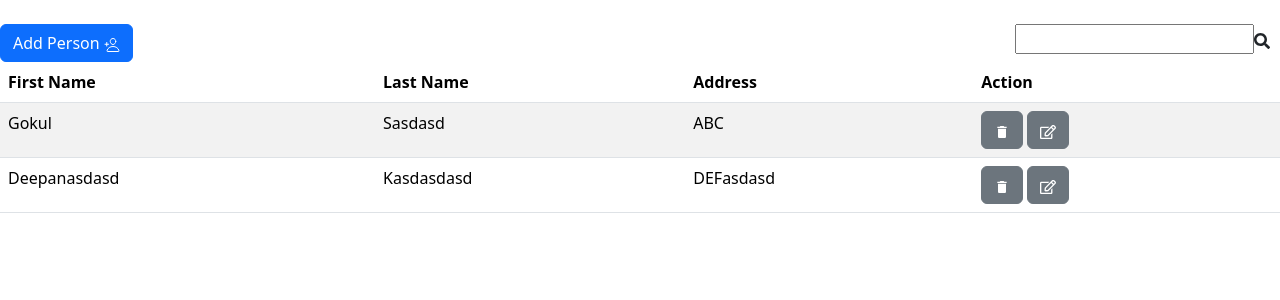
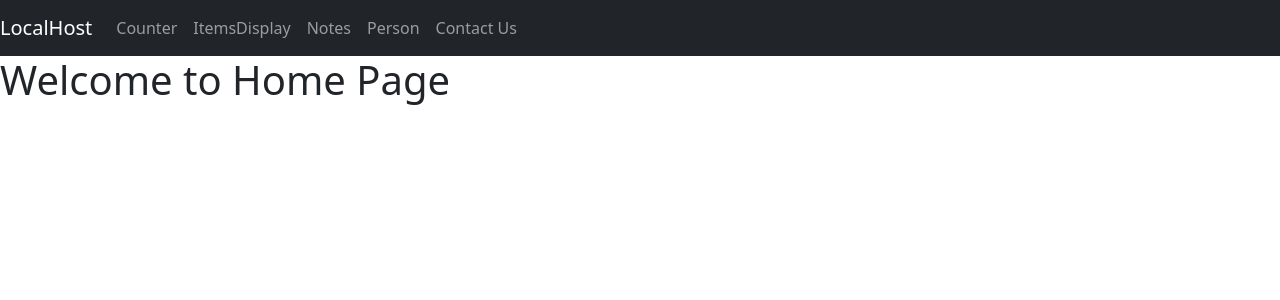
Before and after one commit to Gokul-DA/react-sample-apps, a React (Create React App) app: page /home in a window 1280 px wide. Shown: the top 300 px of the page. Built offline with nearby package versions, Linux system fonts and the light colour scheme; data requests are answered from the project's data file.

Commit message:
Router Implemented

```diff
--- a/src/App.js
+++ b/src/App.js
@@ -5,16 +5,63 @@ import NoteAppFunctional from './component/NotesApp/NoteApp'
 import NotesAppClass from './component/NotesAppComponent/NotesApp'
 import PersonList from './component/TableApp/PersonList'
 import '../node_modules/bootstrap/dist/css/bootstrap.min.css'
-
+import { Link, NavLink, Route, Router, Routes } from 'react-router-dom'
+import Home from './component/Home'
+import NotFound from './component/NotFound'
 function App() {
   return (
     <>
+      <nav className='navbar navbar-expand-lg navbar-dark bg-dark'>
+        <Link to='/home' className='navbar-brand'>
+          LocalHost
+        </Link>
+
+        <div className='collapse navbar-collapse' id='navbarSupportedContent'>
+          <ul className='navbar-nav mr-auto'>
+            <li className='nav-item'>
+              <NavLink to='/counter' className='nav-link'>
+                Counter
+              </NavLink>
+            </li>
+            <li className='nav-item'>
+              <NavLink to='/items' className='nav-link'>
+                ItemsDisplay
+              </NavLink>
+            </li>{' '}
+            <li className='nav-item'>
+              <NavLink to='/notes' className='nav-link'>
+                Notes
+              </NavLink>
+            </li>
+            <li className='nav-item'>
+              <NavLink to='/person' className='nav-link'>
+                Person
+              </NavLink>
+            </li>
+            <li className='nav-item'>
+              <NavLink to='/contactUs' className='nav-link'>
+                Contact Us
+              </NavLink>
+            </li>
+          </ul>
+        </div>
+      </nav>
       {/* <Counter />
       <ItemsDisplay />
       <NoteAppFunctional></NoteAppFunctional>
       <NotesAppClass></NotesAppClass> */}
 
-      <PersonList />
+      {/* <PersonList /> */}
+
+      <Routes>
+        <Route path='/home' element={<Home />}></Route>
+        <Route path='/counter' element={<Counter />}></Route>
+        <Route path='/items' element={<ItemsDisplay />}></Route>
+        <Route path='/notes' element={<NoteAppFunctional />}></Route>
+        <Route path='/person' element={<PersonList />}></Route>
+        <Route path='/contactUs' element={<h2>Contact Us</h2>}></Route>
+        <Route path='*' element={<NotFound />}></Route>
+      </Routes>
     </>
   )
 }
--- /dev/null
+++ b/src/component/Home.jsx
@@ -0,0 +1,17 @@
+import React, { Component } from 'react'
+
+class Home extends Component {
+  constructor(props) {
+    super(props)
+  }
+  state = {}
+  render() {
+    return (
+      <>
+        <h1>Welcome to Home Page</h1>
+      </>
+    )
+  }
+}
+
+export default Home
--- /dev/null
+++ b/src/component/NotFound.jsx
@@ -0,0 +1,17 @@
+import React, { Component } from 'react'
+
+class NotFound extends Component {
+  constructor(props) {
+    super(props)
+  }
+  state = {}
+  render() {
+    return (
+      <>
+        <h1 style={{ color: 'RED' }}> Page is not found</h1>
+      </>
+    )
+  }
+}
+
+export default NotFound
--- a/src/index.js
+++ b/src/index.js
@@ -8,7 +8,9 @@ import { BrowserRouter } from 'react-router-dom'
 const root = ReactDOM.createRoot(document.getElementById('root'))
 root.render(
   <React.StrictMode>
-    <App />
+    <BrowserRouter>
+      <App />
+    </BrowserRouter>
   </React.StrictMode>
 )
 
```
